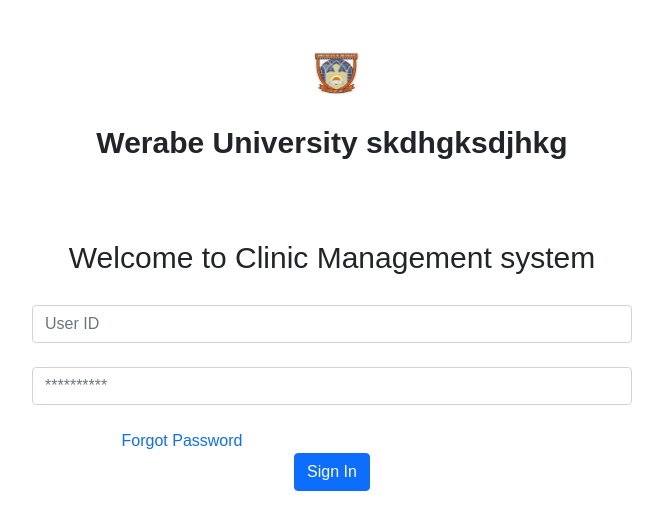
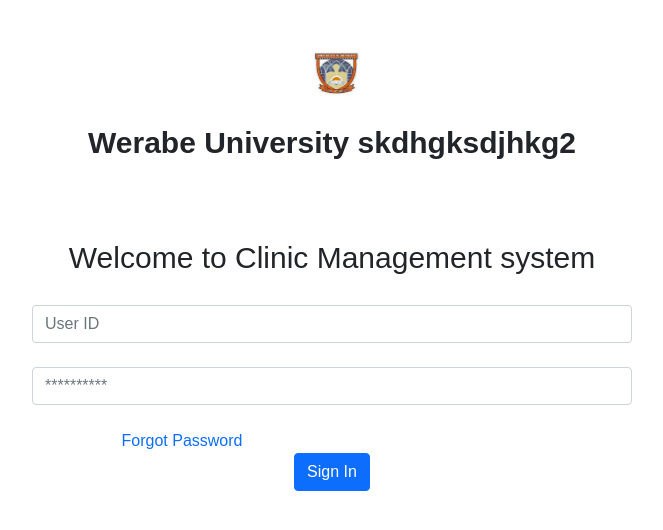
Before and after one commit to mekimannot/myproject, a PHP site: page / in a window 1280 px wide. Shown: the top 530 px of the page, without its empty margins (308-971 px from the left). Run offline with PHP 8.4, Linux system fonts and the light colour scheme.

Commit message:
somethig change222

```diff
--- a/CLi/index.php
+++ b/CLi/index.php
@@ -64,7 +64,7 @@
     <form action="" method="post">
         <div class="h" style="display: block;">
         <img class="img" src="images/w.jpg" alt="Werabe" height="50px" width="50px" style="text-align: center; margin-left: 48%; margin-top: 50px; margin-bottom: 20px;">
-        <p align="center" style="margin-bottom: 40px; font-weight: bold; font-size: 30px;" class="p">Werabe University skdhgksdjhkg</p>
+        <p align="center" style="margin-bottom: 40px; font-weight: bold; font-size: 30px;" class="p">Werabe University skdhgksdjhkg2</p>
         <!--<div class="aaaa" style="text-align: center; padding-top: 20px;margin-bottom: 80px; font-size: 55 px; color: green;">
           <span class="g1">W</span>
           <span class="e1">E</span>
```
